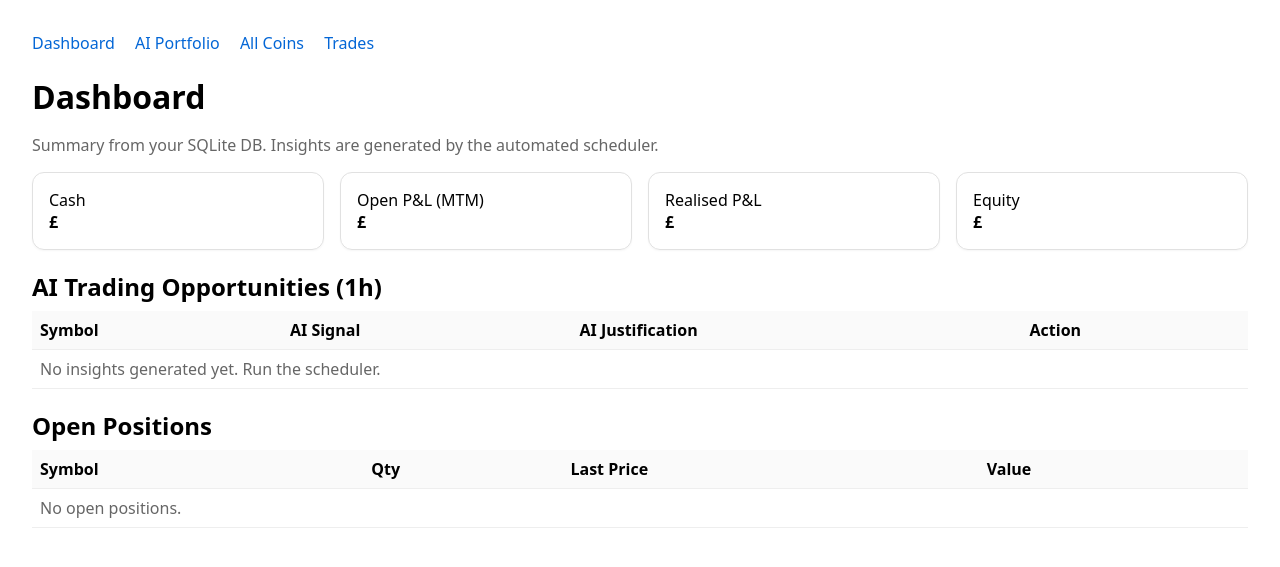
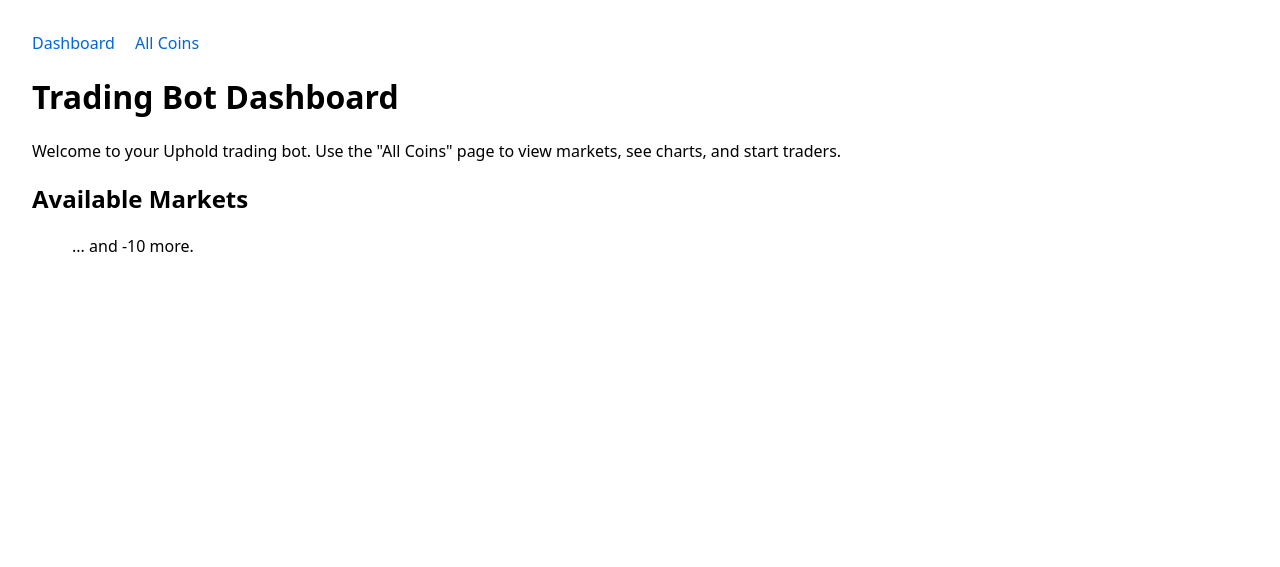
Before and after one commit to warmo1/tradingbot, a Flask app: page / in a window 1280 px wide. Shown: the top 567 px of the page. Run offline with Flask 3, Linux system fonts and the light colour scheme; data that the repository does not hold is empty.

Commit message:
Update dashboard.html

```diff
--- a/bot/templates/dashboard.html
+++ b/bot/templates/dashboard.html
@@ -3,94 +3,26 @@
 <head>
   <meta charset="utf-8">
   <title>Crypto Bot Dashboard</title>
-  <meta http-equiv="refresh" content="60"> <style>
+  <style>
     body { font-family: system-ui, -apple-system, Segoe UI, Roboto, Arial, sans-serif; margin: 2rem; }
-    h1, h2 { margin-bottom: 0.25rem; }
-    .cards { display: grid; gap: 1rem; grid-template-columns: repeat(auto-fit, minmax(220px, 1fr)); margin: 1rem 0; }
-    .card { border: 1px solid #e1e1e1; border-radius: 12px; padding: 1rem; box-shadow: 0 1px 2px rgba(0,0,0,0.04); }
-    table { width: 100%; border-collapse: collapse; margin-top: 0.5rem; }
-    th, td { border-bottom: 1px solid #eee; padding: 0.5rem; text-align: left; vertical-align: top; }
-    th { background: #fafafa; }
     .nav { margin-bottom: 1rem; }
     .nav a { margin-right: 1rem; text-decoration: none; color: #0366d6; }
-    .muted { color: #666; }
-    .start-btn { background-color: #0F9D58; color: white; border: none; padding: 5px 10px; border-radius: 5px; cursor: pointer; }
   </style>
 </head>
 <body>
   <div class="nav">
     <a href="/">Dashboard</a>
-    <a href="/portfolio">AI Portfolio</a>
     <a href="/coins">All Coins</a>
-    <a href="/trades">Trades</a>
   </div>
-  <h1>Dashboard</h1>
-  <p class="muted">Summary from your SQLite DB. Insights are generated by the automated scheduler.</p>
+  <h1>Trading Bot Dashboard</h1>
+  <p>Welcome to your Uphold trading bot. Use the "All Coins" page to view markets, see charts, and start traders.</p>
 
-  <div class="cards">
-    <div class="card"><div>Cash</div><div><strong>£{{ cash }}</strong></div></div>
-    <div class="card"><div>Open P&L (MTM)</div><div><strong>£{{ total_mtm }}</strong></div></div>
-    <div class="card"><div>Realised P&L</div><div><strong>£{{ total_realized }}</strong></div></div>
-    <div class="card"><div>Equity</div><div><strong>£{{ equity }}</strong></div></div>
-  </div>
-
-  <h2>AI Trading Opportunities (1h)</h2>
-  <table>
-    <thead><tr><th>Symbol</th><th>AI Signal</th><th>AI Justification</th><th>Action</th></tr></thead>
-    <tbody>
-      {% if insights %}
-        {% for i in insights %}
-        <tr>
-          <td><strong>{{ i.symbol }}</strong></td>
-          <td>{{ i.signal }}</td>
-          <td>{{ i.justification }}</td>
-          <td>
-            <button class="start-btn" onclick="startTrader('{{ i.symbol }}')">Start Paper Trader</button>
-          </td>
-        </tr>
-        {% endfor %}
-      {% else %}
-      <tr><td colspan="4" class="muted">No insights generated yet. Run the scheduler.</td></tr>
-      {% endif %}
-    </tbody>
-  </table>
-
-  <h2>Open Positions</h2>
-  <table>
-    <thead><tr><th>Symbol</th><th>Qty</th><th>Last Price</th><th>Value</th></tr></thead>
-    <tbody>
-      {% if position_rows %}
-        {% for r in position_rows %}
-        <tr><td>{{ r.symbol }}</td><td>{{ "%.6f"|format(r.qty) }}</td><td>{{ r.last_price or "-" }}</td><td>£{{ r.value }}</td></tr>
-        {% endfor %}
-      {% else %}
-      <tr><td colspan="4" class="muted">No open positions.</td></tr>
-      {% endif %}
-    </tbody>
-  </table>
-
-  <script>
-    function startTrader(symbol) {
-      if (!confirm(`Are you sure you want to start a paper trading bot for ${symbol}?`)) {
-        return;
-      }
-
-      const formData = new FormData();
-      formData.append('symbol', symbol);
-
-      fetch('/api/start-bot', {
-        method: 'POST',
-        body: formData
-      })
-      .then(response => response.json())
-      .then(data => {
-        alert(data.message);
-      })
-      .catch(error => {
-        console.error('Error starting trader:', error);
-        alert('An error occurred while trying to start the trader.');
-      });
-    }
-  </script>
+  <h2>Available Markets</h2>
+  <ul>
+    {% for symbol in symbols[:10] %}
+      <li>{{ symbol }}</li>
+    {% endfor %}
+    ... and {{ symbols|length - 10 }} more.
+  </ul>
 </body>
 </html>
```
